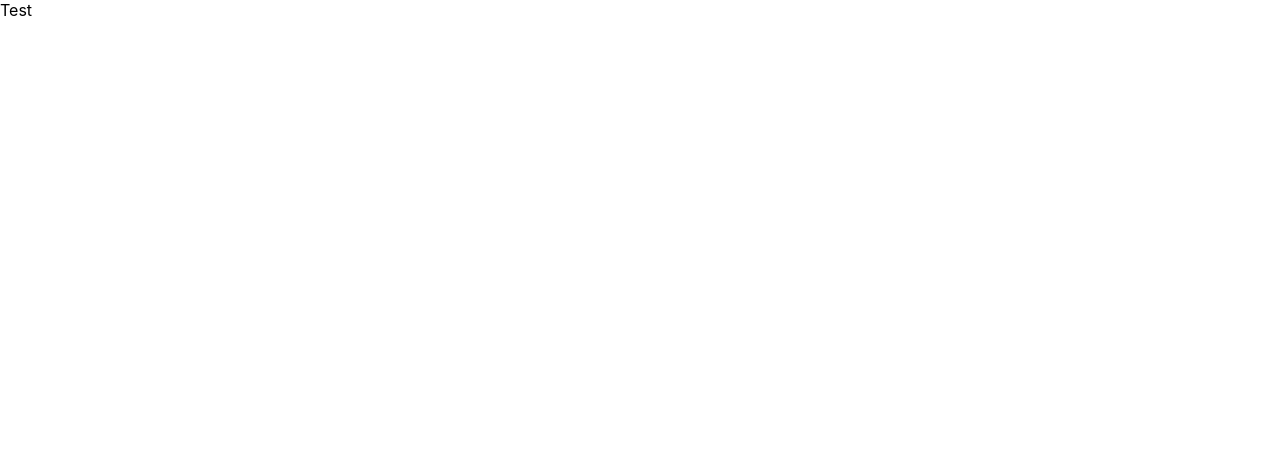
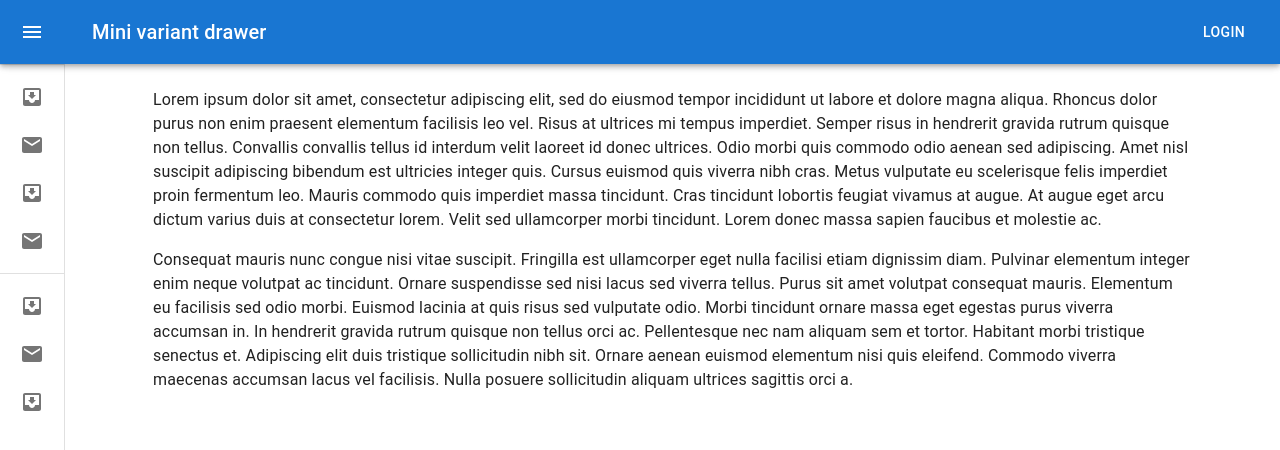
Before and after one commit to Jacob120/crm-real-eastate-project, a React (Create React App) app: page / in a window 1280 px wide. Shown: the top 450 px of the page. Built offline with nearby package versions, Linux system fonts and the light colour scheme; the HTML template or start-up script is replaced by a standard one.

Commit message:
Add AppBar with Drawer

```diff
--- a/package.json
+++ b/package.json
@@ -6,6 +6,7 @@
     "@emotion/react": "^11.10.0",
     "@emotion/styled": "^11.10.0",
     "@material-ui/icons": "^4.11.3",
+    "@mui/icons-material": "^5.10.2",
     "@mui/material": "^5.10.2",
     "@reduxjs/toolkit": "^1.8.5",
     "@testing-library/jest-dom": "^5.14.1",
--- a/src/App.tsx
+++ b/src/App.tsx
@@ -1,8 +1,14 @@
 import React from 'react';
-import logo from './logo.svg';
-
+import AppBar from './components/layout/Header/AppBar';
+import Container from '@mui/material/Container';
 const App = () => {
-  return <div className='App'>Test</div>;
+  return (
+    <div className='App'>
+      <Container>
+        <AppBar />
+      </Container>
+    </div>
+  );
 };
 
 export default App;
--- /dev/null
+++ b/src/components/layout/Header/AppBar.tsx
@@ -0,0 +1,231 @@
+import * as React from 'react';
+import { styled, useTheme, Theme, CSSObject } from '@mui/material/styles';
+import Box from '@mui/material/Box';
+import MuiDrawer from '@mui/material/Drawer';
+import MuiAppBar, { AppBarProps as MuiAppBarProps } from '@mui/material/AppBar';
+import Toolbar from '@mui/material/Toolbar';
+import List from '@mui/material/List';
+import CssBaseline from '@mui/material/CssBaseline';
+import Typography from '@mui/material/Typography';
+import Divider from '@mui/material/Divider';
+import IconButton from '@mui/material/IconButton';
+import MenuIcon from '@mui/icons-material/Menu';
+import ChevronLeftIcon from '@mui/icons-material/ChevronLeft';
+import ChevronRightIcon from '@mui/icons-material/ChevronRight';
+import ListItem from '@mui/material/ListItem';
+import ListItemButton from '@mui/material/ListItemButton';
+import ListItemIcon from '@mui/material/ListItemIcon';
+import ListItemText from '@mui/material/ListItemText';
+import InboxIcon from '@mui/icons-material/MoveToInbox';
+import MailIcon from '@mui/icons-material/Mail';
+import Button from '@mui/material/Button';
+
+const drawerWidth = 240;
+
+const openedMixin = (theme: Theme): CSSObject => ({
+  width: drawerWidth,
+  transition: theme.transitions.create('width', {
+    easing: theme.transitions.easing.sharp,
+    duration: theme.transitions.duration.enteringScreen,
+  }),
+  overflowX: 'hidden',
+});
+
+const closedMixin = (theme: Theme): CSSObject => ({
+  transition: theme.transitions.create('width', {
+    easing: theme.transitions.easing.sharp,
+    duration: theme.transitions.duration.leavingScreen,
+  }),
+  overflowX: 'hidden',
+  width: `calc(${theme.spacing(7)} + 1px)`,
+  [theme.breakpoints.up('sm')]: {
+    width: `calc(${theme.spacing(8)} + 1px)`,
+  },
+});
+
+const DrawerHeader = styled('div')(({ theme }) => ({
+  display: 'flex',
+  alignItems: 'center',
+  justifyContent: 'flex-end',
+  padding: theme.spacing(0, 1),
+  // necessary for content to be below app bar
+  ...theme.mixins.toolbar,
+}));
+
+interface AppBarProps extends MuiAppBarProps {
+  open?: boolean;
+}
+
+const AppBar = styled(MuiAppBar, {
+  shouldForwardProp: (prop) => prop !== 'open',
+})<AppBarProps>(({ theme, open }) => ({
+  zIndex: theme.zIndex.drawer + 1,
+  transition: theme.transitions.create(['width', 'margin'], {
+    easing: theme.transitions.easing.sharp,
+    duration: theme.transitions.duration.leavingScreen,
+  }),
+  ...(open && {
+    marginLeft: drawerWidth,
+    width: `calc(100% - ${drawerWidth}px)`,
+    transition: theme.transitions.create(['width', 'margin'], {
+      easing: theme.transitions.easing.sharp,
+      duration: theme.transitions.duration.enteringScreen,
+    }),
+  }),
+}));
+
+const Drawer = styled(MuiDrawer, {
+  shouldForwardProp: (prop) => prop !== 'open',
+})(({ theme, open }) => ({
+  width: drawerWidth,
+  flexShrink: 0,
+  whiteSpace: 'nowrap',
+  boxSizing: 'border-box',
+  ...(open && {
+    ...openedMixin(theme),
+    '& .MuiDrawer-paper': openedMixin(theme),
+  }),
+  ...(!open && {
+    ...closedMixin(theme),
+    '& .MuiDrawer-paper': closedMixin(theme),
+  }),
+}));
+
+export default function MiniDrawer() {
+  const theme = useTheme();
+  const [open, setOpen] = React.useState(false);
+
+  const handleDrawerOpen = () => {
+    setOpen(true);
+  };
+
+  const handleDrawerClose = () => {
+    setOpen(false);
+  };
+
+  return (
+    <Box sx={{ display: 'flex' }}>
+      <CssBaseline />
+      <Box sx={{ flexGrow: 1 }}>
+        <AppBar position='fixed' open={open}>
+          <Toolbar>
+            <IconButton
+              color='inherit'
+              aria-label='open drawer'
+              onClick={handleDrawerOpen}
+              edge='start'
+              sx={{
+                marginRight: 5,
+                ...(open && { display: 'none' }),
+              }}
+            >
+              <MenuIcon />
+            </IconButton>
+            <Typography
+              variant='h6'
+              noWrap
+              component='div'
+              sx={{ flexGrow: 1 }}
+            >
+              Mini variant drawer
+            </Typography>
+            <Button color='inherit'>Login</Button>
+          </Toolbar>
+        </AppBar>
+      </Box>
+      <Drawer variant='permanent' open={open}>
+        <DrawerHeader>
+          <IconButton onClick={handleDrawerClose}>
+            {theme.direction === 'rtl' ? (
+              <ChevronRightIcon />
+            ) : (
+              <ChevronLeftIcon />
+            )}
+          </IconButton>
+        </DrawerHeader>
+        <Divider />
+        <List>
+          {['Inbox', 'Starred', 'Send email', 'Drafts'].map((text, index) => (
+            <ListItem key={text} disablePadding sx={{ display: 'block' }}>
+              <ListItemButton
+                sx={{
+                  minHeight: 48,
+                  justifyContent: open ? 'initial' : 'center',
+                  px: 2.5,
+                }}
+              >
+                <ListItemIcon
+                  sx={{
+                    minWidth: 0,
+                    mr: open ? 3 : 'auto',
+                    justifyContent: 'center',
+                  }}
+                >
+                  {index % 2 === 0 ? <InboxIcon /> : <MailIcon />}
+                </ListItemIcon>
+                <ListItemText primary={text} sx={{ opacity: open ? 1 : 0 }} />
+              </ListItemButton>
+            </ListItem>
+          ))}
+        </List>
+        <Divider />
+        <List>
+          {['All mail', 'Trash', 'Spam'].map((text, index) => (
+            <ListItem key={text} disablePadding sx={{ display: 'block' }}>
+              <ListItemButton
+                sx={{
+                  minHeight: 48,
+                  justifyContent: open ? 'initial' : 'center',
+                  px: 2.5,
+                }}
+              >
+                <ListItemIcon
+                  sx={{
+                    minWidth: 0,
+                    mr: open ? 3 : 'auto',
+                    justifyContent: 'center',
+                  }}
+                >
+                  {index % 2 === 0 ? <InboxIcon /> : <MailIcon />}
+                </ListItemIcon>
+                <ListItemText primary={text} sx={{ opacity: open ? 1 : 0 }} />
+              </ListItemButton>
+            </ListItem>
+          ))}
+        </List>
+      </Drawer>
+      <Box component='main' sx={{ flexGrow: 1, p: 3 }}>
+        <DrawerHeader />
+        <Typography paragraph>
+          Lorem ipsum dolor sit amet, consectetur adipiscing elit, sed do
+          eiusmod tempor incididunt ut labore et dolore magna aliqua. Rhoncus
+          dolor purus non enim praesent elementum facilisis leo vel. Risus at
+          ultrices mi tempus imperdiet. Semper risus in hendrerit gravida rutrum
+          quisque non tellus. Convallis convallis tellus id interdum velit
+          laoreet id donec ultrices. Odio morbi quis commodo odio aenean sed
+          adipiscing. Amet nisl suscipit adipiscing bibendum est ultricies
+          integer quis. Cursus euismod quis viverra nibh cras. Metus vulputate
+          eu scelerisque felis imperdiet proin fermentum leo. Mauris commodo
+          quis imperdiet massa tincidunt. Cras tincidunt lobortis feugiat
+          vivamus at augue. At augue eget arcu dictum varius duis at consectetur
+          lorem. Velit sed ullamcorper morbi tincidunt. Lorem donec massa sapien
+          faucibus et molestie ac.
+        </Typography>
+        <Typography paragraph>
+          Consequat mauris nunc congue nisi vitae suscipit. Fringilla est
+          ullamcorper eget nulla facilisi etiam dignissim diam. Pulvinar
+          elementum integer enim neque volutpat ac tincidunt. Ornare suspendisse
+          sed nisi lacus sed viverra tellus. Purus sit amet volutpat consequat
+          mauris. Elementum eu facilisis sed odio morbi. Euismod lacinia at quis
+          risus sed vulputate odio. Morbi tincidunt ornare massa eget egestas
+          purus viverra accumsan in. In hendrerit gravida rutrum quisque non
+          tellus orci ac. Pellentesque nec nam aliquam sem et tortor. Habitant
+          morbi tristique senectus et. Adipiscing elit duis tristique
+          sollicitudin nibh sit. Ornare aenean euismod elementum nisi quis
+          eleifend. Commodo viverra maecenas accumsan lacus vel facilisis. Nulla
+          posuere sollicitudin aliquam ultrices sagittis orci a.
+        </Typography>
+      </Box>
+    </Box>
+  );
+}
--- /dev/null
+++ b/src/components/pages/Home/Home.tsx
@@ -0,0 +1,5 @@
+import React from 'react';
+
+export const Home = () => {
+  return <div>Home</div>;
+};
--- a/src/index.css
+++ b/src/index.css
@@ -1,13 +1,6 @@
-body {
+* {
   margin: 0;
-  font-family: -apple-system, BlinkMacSystemFont, 'Segoe UI', 'Roboto', 'Oxygen',
-    'Ubuntu', 'Cantarell', 'Fira Sans', 'Droid Sans', 'Helvetica Neue',
-    sans-serif;
-  -webkit-font-smoothing: antialiased;
-  -moz-osx-font-smoothing: grayscale;
+  padding: 0;
+  box-sizing: border-box;
+  font-family: 'Roboto';
 }
-
-code {
-  font-family: source-code-pro, Menlo, Monaco, Consolas, 'Courier New',
-    monospace;
-}
```
Also changed, not shown: 1 other file (tests, documents, lock files or other folders).
